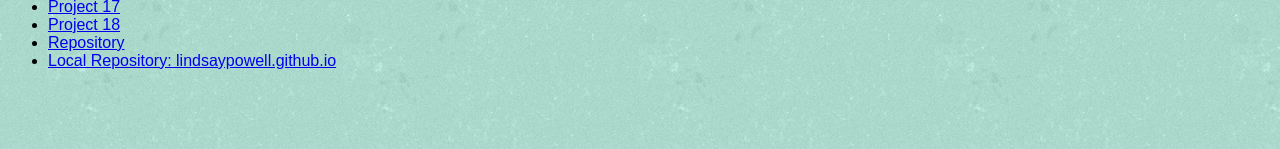
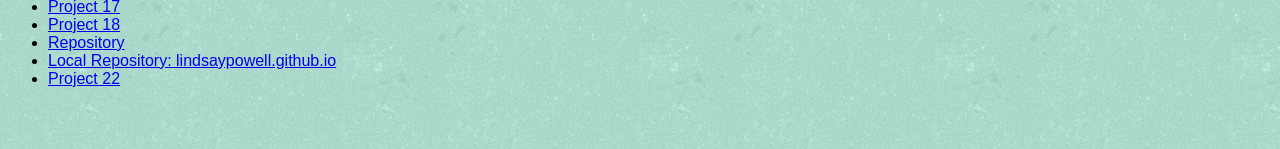
Before and after one commit to lindsaypowell/CAPP-30370-Projects, a plain HTML site: page projects_page.html in a window 1280 px wide. Shown: the part 333-482 px from the top of the page. Drawn offline with Linux system fonts and the light colour scheme.

Commit message:
Update projects page

```diff
--- a/projects_page.html
+++ b/projects_page.html
@@ -40,6 +40,7 @@
 		<li><a href="http://www3.nd.edu/~lpowell3/capp30370/project18.html">Project 18</a></li>
 		<li><a href="https://github.com/lindsaypowell/CAPP-30370-Projects.git">Repository</a></li>
 		<li><a href="https://lindsaypowell.github.io">Local Repository: lindsaypowell.github.io</a></li>
+		<li><a href="http://www3.nd.edu/~lpowell3/capp30370/project22.html">Project 22</a></li>
 
 	</ul>
 </body>
```
